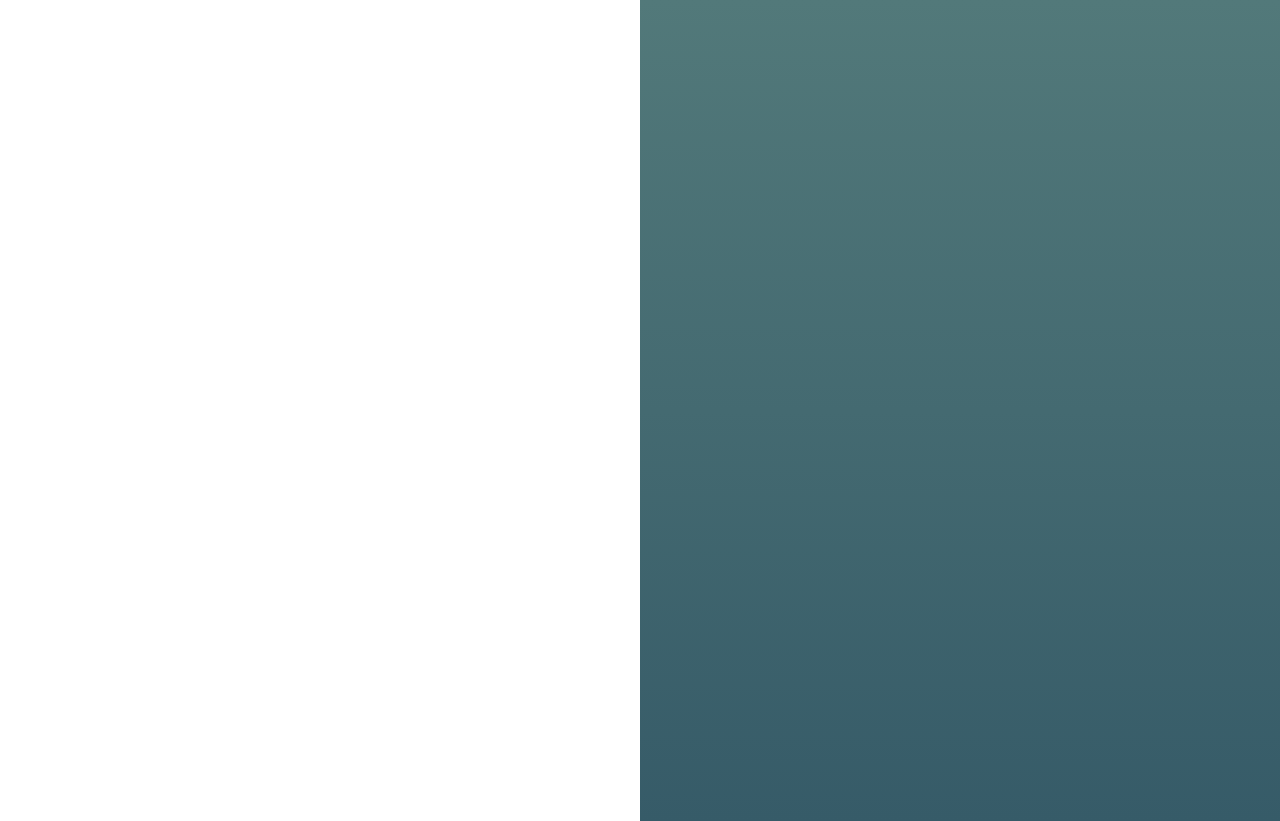
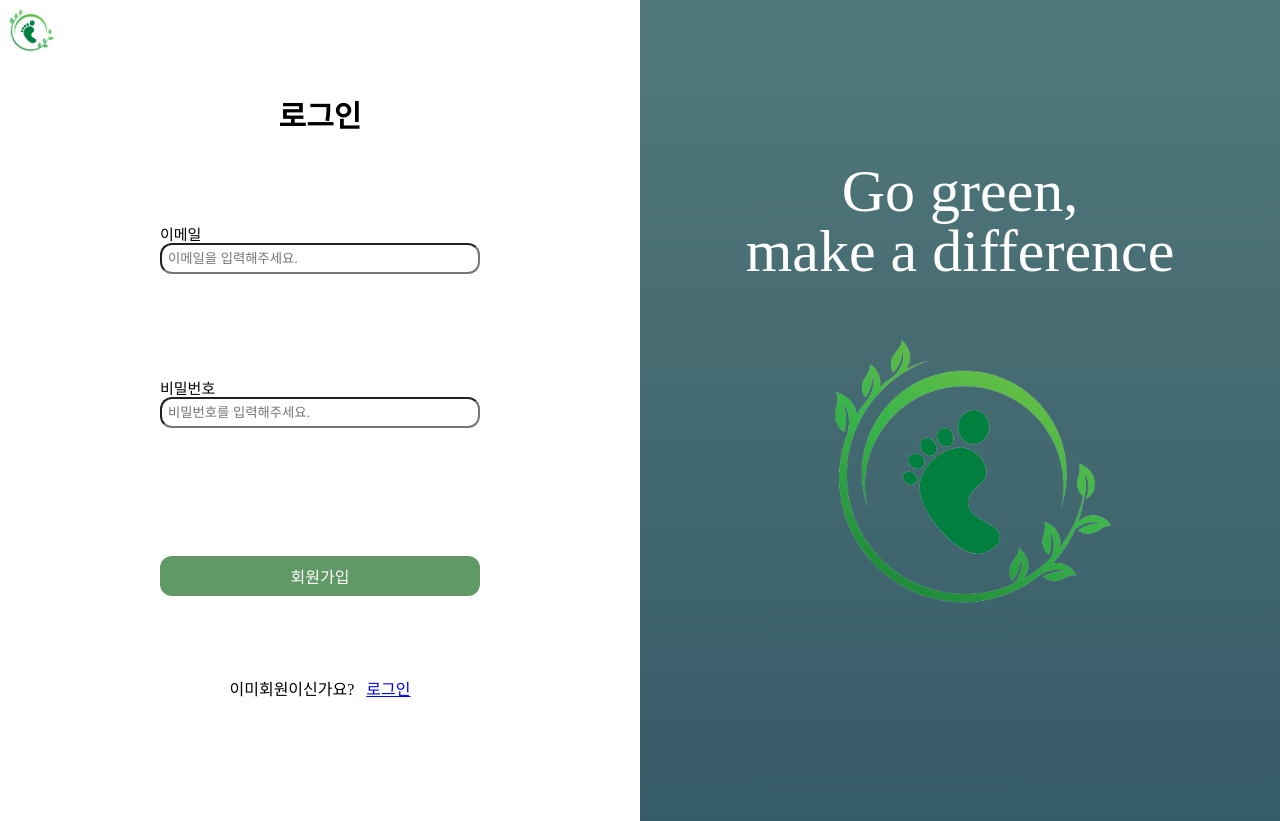
Before and after one commit to sungstii/seb42_main_022, a React (Create React App) app in the folder client/: page /signin in a window 1280 px wide. Built offline with nearby package versions, Linux system fonts and the light colour scheme.

Commit message:
feat: 회원가입

```diff
--- a/client/src/pages/SignIn.tsx
+++ b/client/src/pages/SignIn.tsx
@@ -1,5 +1,10 @@
 import React from "react";
 import styled from "styled-components";
+import { ReactComponent as LogoImg } from "../icon/main_logo.svg";
+import { ErrorMessage, Formik } from "formik";
+import axios from "axios";
+import { Link, useNavigate } from "react-router-dom";
+import { object, string, ref } from "yup";
 
 const InputContainer = styled.div`
   width: 100%;
@@ -22,12 +27,189 @@ const RightContainer = styled.div`
   height: 821px;
   background: linear-gradient(#52797a, #365b68);
 `;
+const LogoContainer = styled.div`
+  width: 100%;
+  display: flex;
+  justify-content: flex-start;
+  /* border: 1px solid black; */
+`;
+const FormContainer = styled.div`
+  width: 100%;
+  height: 680px;
+  display: flex;
+  flex-direction: column;
+  justify-content: center;
+  align-items: center;
+  /* border: 1px solid black; */
+`;
+const RadiusInput = styled.input`
+  border-radius: 12px;
+  padding: 6px;
+`;
+const ErrorMsg = styled.div`
+  color: red;
+  font-size: 12px;
+  padding: 2px;
+  margin-top: 2px;
+`;
+const SignUpBtn = styled.button`
+  margin-top: 20px;
+  color: white;
+  font-size: 16px;
+  background: #609966;
+  border-radius: 12px;
+  padding: 8px;
+  border: none;
+`;
+const LogoLink = styled(Link)`
+  display: flex;
+`;
+
+interface FormModel {
+  // 이름은 공백이 아니여야 합니다.
+  name: string;
+  email: string;
+  /**
+   * 휴대폰 번호는 010으로 시작하는 11자리 숫자와 '-'로 구성되어야 합니다.
+   */
+  phone: string;
+  /**
+   * 영문자와 숫자, !@#$%^&*()_+-=만 사용 가능합니다.
+   */
+  password: string;
+  passwordConfirm: string;
+}
+
+const signUpSchema = object({
+  name: string().required("이름을 입력해주세요"),
+  email: string()
+    .email("이메일 주소를 다시 확인해주세요.")
+    .required("이메일을 입력해주세요"),
+  phone: string()
+    .test(
+      "phone",
+      "010으로 시작하는 11자리 숫자와 '-'로 구성되어야 합니다",
+      (val: any) => /^010-\d{3,4}-\d{4}$/.test(val),
+    )
+    .required("전화번호를 입력해주세요"),
+  password: string()
+    .test("pw", "숫자 + 영문자 8자 이상 12자 이하입니다", (val: any) =>
+      /^(?=.*\d)(?=.*[a-zA-Z])[0-9a-zA-Z]{8,12}$/.test(val),
+    )
+    .required("비밀번호를 입력해주세요"),
+  passwordConfirm: string()
+    .oneOf([ref("password")], "비밀번호가 일치하지 않습니다.")
+    .required("비밀번호를 입력해주세요"),
+});
 
 const SignIn = () => {
+  const navigate = useNavigate();
   return (
     <InputContainer>
-      <LeftContainer></LeftContainer>
-      <RightContainer></RightContainer>
+      <LeftContainer>
+        <LogoContainer>
+          <LogoLink to="../">
+            <LogoImg width="60px" height="60px" />
+          </LogoLink>
+        </LogoContainer>
+        <FormContainer>
+          <h1
+            style={{
+              fontSize: "30px",
+              fontWeight: "700",
+              marginBottom: "30px",
+            }}
+          >
+            로그인
+          </h1>
+          <Formik<FormModel>
+            initialValues={{
+              name: "",
+              email: "",
+              phone: "",
+              password: "",
+              passwordConfirm: "",
+            }}
+            validationSchema={signUpSchema}
+            onSubmit={(values) => {
+              axios
+                .post("http://3.39.150.26:8080/members", values)
+                .then((res) => {
+                  alert("회원가입이 완료되었습니다.");
+                  navigate("../signin");
+                })
+                .catch((e) => {
+                  console.log("회원가입 실패", e.response);
+                });
+            }}
+          >
+            {({ handleSubmit, values, handleChange, errors, touched }) => (
+              <form
+                style={{
+                  width: "50%",
+                  height: "70%",
+                  display: "flex",
+                  flexDirection: "column",
+                  justifyContent: "space-around",
+                  padding: "12px",
+                }}
+                onSubmit={handleSubmit}
+              >
+                <div style={{ display: "flex", flexDirection: "column" }}>
+                  <label style={{ fontSize: "15px" }} htmlFor="email">
+                    이메일
+                  </label>
+                  <RadiusInput
+                    type="email"
+                    id="email"
+                    placeholder="이메일을 입력해주세요."
+                    value={values.email}
+                    onChange={handleChange}
+                  />
+                  {touched.email && errors.email ? (
+                    <ErrorMsg
+                      style={{ color: "red", fontSize: "12px", padding: "2px" }}
+                    >
+                      {errors.email}
+                    </ErrorMsg>
+                  ) : null}
+                </div>
+                <div style={{ display: "flex", flexDirection: "column" }}>
+                  <label style={{ fontSize: "15px" }} htmlFor="password">
+                    비밀번호
+                  </label>
+                  <RadiusInput
+                    type="password"
+                    id="password"
+                    placeholder="비밀번호를 입력해주세요."
+                    value={values.password}
+                    onChange={handleChange}
+                  />
+                  {touched.password && errors.password ? (
+                    <ErrorMsg
+                      style={{ color: "red", fontSize: "12px", padding: "2px" }}
+                    >
+                      {errors.password}
+                    </ErrorMsg>
+                  ) : null}
+                </div>
+                <SignUpBtn type="submit">회원가입</SignUpBtn>
+              </form>
+            )}
+          </Formik>
+          <span style={{ textAlign: "center", marginTop: "20px" }}>
+            이미회원이신가요?&nbsp;&nbsp;&nbsp;
+            <a href="../signin">로그인</a>
+          </span>
+        </FormContainer>
+      </LeftContainer>
+      <RightContainer>
+        <span style={{ fontSize: "60px", color: "white" }}>Go green,</span>
+        <span style={{ fontSize: "60px", color: "white" }}>
+          make a difference
+        </span>
+        <LogoImg width="380px" height="380px" />
+      </RightContainer>
     </InputContainer>
   );
 };
--- a/client/src/pages/SignUp.tsx
+++ b/client/src/pages/SignUp.tsx
@@ -3,8 +3,8 @@ import styled from "styled-components";
 import { ReactComponent as LogoImg } from "../icon/main_logo.svg";
 import { ErrorMessage, Formik } from "formik";
 import axios from "axios";
-import { useNavigate } from "react-router-dom";
-import { object, string, number, date, InferType } from "yup";
+import { Link, useNavigate } from "react-router-dom";
+import { object, string, ref } from "yup";
 
 const InputContainer = styled.div`
   width: 100%;
@@ -31,16 +31,16 @@ const LogoContainer = styled.div`
   width: 100%;
   display: flex;
   justify-content: flex-start;
-  border: 1px solid black;
+  /* border: 1px solid black; */
 `;
 const FormContainer = styled.div`
   width: 100%;
-  height: 600px;
+  height: 680px;
   display: flex;
   flex-direction: column;
   justify-content: center;
   align-items: center;
-  border: 1px solid black;
+  /* border: 1px solid black; */
 `;
 const RadiusInput = styled.input`
   border-radius: 12px;
@@ -53,12 +53,16 @@ const ErrorMsg = styled.div`
   margin-top: 2px;
 `;
 const SignUpBtn = styled.button`
+  margin-top: 20px;
   color: white;
   font-size: 16px;
   background: #609966;
   border-radius: 12px;
   padding: 8px;
   border: none;
+`;
+const LogoLink = styled(Link)`
+  display: flex;
 `;
 
 interface FormModel {
@@ -73,6 +77,7 @@ interface FormModel {
    * 영문자와 숫자, !@#$%^&*()_+-=만 사용 가능합니다.
    */
   password: string;
+  passwordConfirm: string;
 }
 
 const signUpSchema = object({
@@ -92,6 +97,9 @@ const signUpSchema = object({
       /^(?=.*\d)(?=.*[a-zA-Z])[0-9a-zA-Z]{8,12}$/.test(val),
     )
     .required("비밀번호를 입력해주세요"),
+  passwordConfirm: string()
+    .oneOf([ref("password")], "비밀번호가 일치하지 않습니다.")
+    .required("비밀번호를 입력해주세요"),
 });
 
 const SignUp = () => {
@@ -100,14 +108,16 @@ const SignUp = () => {
     <InputContainer>
       <LeftContainer>
         <LogoContainer>
-          <LogoImg width="60px" height="60px" />
+          <LogoLink to="../">
+            <LogoImg width="60px" height="60px" />
+          </LogoLink>
         </LogoContainer>
         <FormContainer>
           <h1
             style={{
               fontSize: "30px",
               fontWeight: "700",
-              marginBottom: "32px",
+              marginBottom: "30px",
             }}
           >
             지금 Green Circle에 가입하세요.
@@ -118,10 +128,10 @@ const SignUp = () => {
               email: "",
               phone: "",
               password: "",
+              passwordConfirm: "",
             }}
             validationSchema={signUpSchema}
             onSubmit={(values) => {
-              alert(JSON.stringify(values));
               axios
                 .post("http://3.39.150.26:8080/members", values)
                 .then((res) => {
@@ -137,16 +147,18 @@ const SignUp = () => {
               <form
                 style={{
                   width: "50%",
-                  height: "60%",
+                  height: "70%",
                   display: "flex",
                   flexDirection: "column",
-                  justifyContent: "space-between",
+                  justifyContent: "space-around",
                   padding: "12px",
                 }}
                 onSubmit={handleSubmit}
               >
                 <div style={{ display: "flex", flexDirection: "column" }}>
-                  <label htmlFor="name">이름</label>
+                  <label style={{ fontSize: "15px" }} htmlFor="name">
+                    이름
+                  </label>
                   <RadiusInput
                     type="text"
                     id="name"
@@ -163,7 +175,9 @@ const SignUp = () => {
                   ) : null}
                 </div>
                 <div style={{ display: "flex", flexDirection: "column" }}>
-                  <label htmlFor="email">이메일</label>
+                  <label style={{ fontSize: "15px" }} htmlFor="email">
+                    이메일
+                  </label>
                   <RadiusInput
                     type="email"
                     id="email"
@@ -180,7 +194,9 @@ const SignUp = () => {
                   ) : null}
                 </div>
                 <div style={{ display: "flex", flexDirection: "column" }}>
-                  <label htmlFor="phone">전화번호</label>
+                  <label style={{ fontSize: "15px" }} htmlFor="phone">
+                    전화번호
+                  </label>
                   <RadiusInput
                     type="tel"
                     id="phone"
@@ -197,7 +213,9 @@ const SignUp = () => {
                   ) : null}
                 </div>
                 <div style={{ display: "flex", flexDirection: "column" }}>
-                  <label htmlFor="password">비밀번호</label>
+                  <label style={{ fontSize: "15px" }} htmlFor="password">
+                    비밀번호
+                  </label>
                   <RadiusInput
                     type="password"
                     id="password"
@@ -213,13 +231,33 @@ const SignUp = () => {
                     </ErrorMsg>
                   ) : null}
                 </div>
+                <div style={{ display: "flex", flexDirection: "column" }}>
+                  <label style={{ fontSize: "15px" }} htmlFor="passwordConfirm">
+                    비밀번호 확인
+                  </label>
+                  <RadiusInput
+                    type="password"
+                    id="passwordConfirm"
+                    placeholder="비밀번호를 입력해주세요."
+                    value={values.passwordConfirm}
+                    onChange={handleChange}
+                  />
+                  {touched.passwordConfirm && errors.passwordConfirm ? (
+                    <ErrorMsg
+                      style={{ color: "red", fontSize: "12px", padding: "2px" }}
+                    >
+                      {errors.passwordConfirm}
+                    </ErrorMsg>
+                  ) : null}
+                </div>
                 <SignUpBtn type="submit">회원가입</SignUpBtn>
-                <span style={{ textAlign: "center" }}>
-                  이미회원이신가요?<a href="../signin">로그인</a>
-                </span>
               </form>
             )}
           </Formik>
+          <span style={{ textAlign: "center", marginTop: "20px" }}>
+            이미회원이신가요?&nbsp;&nbsp;&nbsp;
+            <a href="../signin">로그인</a>
+          </span>
         </FormContainer>
       </LeftContainer>
       <RightContainer>
```
